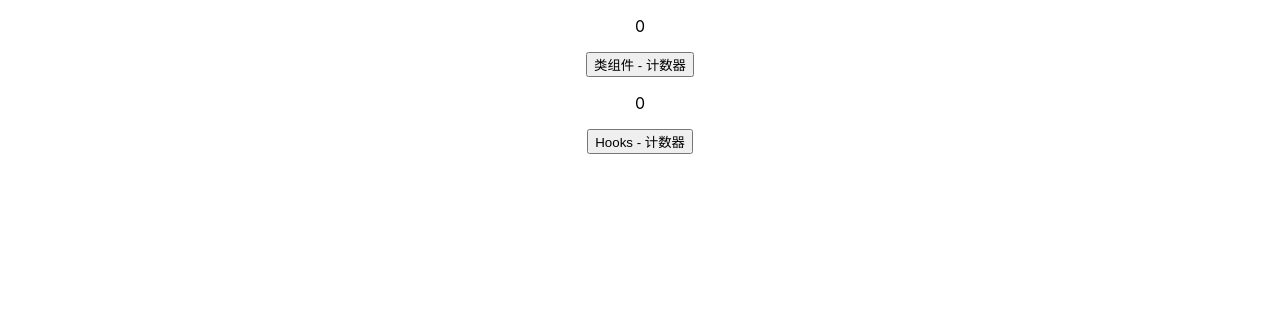
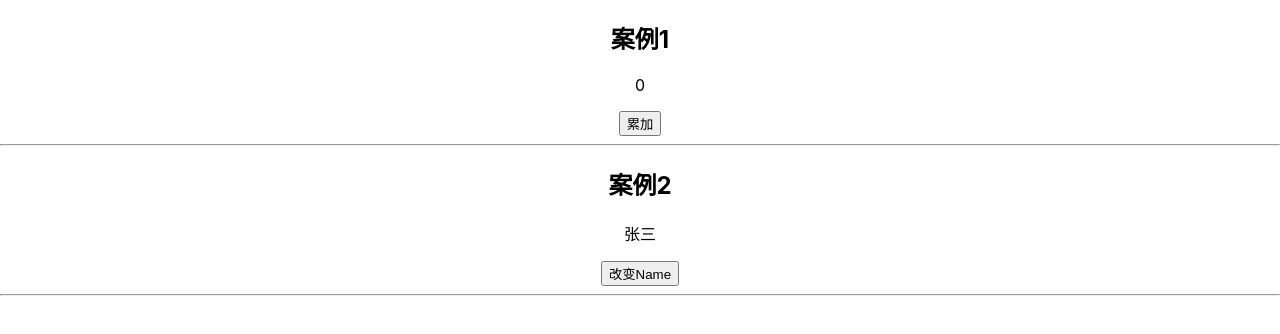
Before and after one commit to gzg1500521074/react-hooks-from-zero-to-one, a React (Create React App) app: page / in a window 1280 px wide. Shown: the top 334 px of the page. Built offline with nearby package versions, Linux system fonts and the light colour scheme.

Commit message:
增加useState案例代码

```diff
--- a/src/App.js
+++ b/src/App.js
@@ -1,23 +1,20 @@
 import './App.css'
-import React from 'react'
-import Counter1 from './components/Counter1'
-import Counter2 from './components/Counter2'
+import React, { useState } from 'react'
+import Counter from './components/Counter'
+import Son from './components/Son'
 
-class App extends React.PureComponent {
-  constructor(props) {
-    super(props)
-    this.state = {}
-  }
-
-  render() {
-    return (
-      <div className="App">
-        <Counter1 />
-        <br />
-        <Counter2 />
-      </div>
-    )
-  }
+function App() {
+  const [name, setName] = useState('张三')
+  return (
+    <div className="App">
+      <h2>案例1</h2>
+      <Counter />
+      <hr />
+      <h2>案例2</h2>
+      <Son name={name} setName={setName} />
+      <hr />
+    </div>
+  )
 }
 
 export default App
--- a/src/components/Counter2.js
+++ b/src/components/Counter.js
@@ -1,7 +1,7 @@
 import React from 'react'
 
 // 函数组件实现计数器案例
-const Counter2 = () => {
+const Counter = () => {
   const [count, setCount] = React.useState(0)
   const addcount = () => {
     setCount(count + 1)
@@ -10,8 +10,8 @@ const Counter2 = () => {
   return (
     <>
       <p>{count}</p>
-      <button onClick={addcount}>Hooks - 计数器</button>
+      <button onClick={addcount}>累加</button>
     </>
   )
 }
-export default Counter2
+export default Counter
--- a/src/components/Counter1.js
+++ /dev/null
@@ -1,28 +0,0 @@
-import React from 'react'
-
-// 类组件实现计数器案例
-class Counter1 extends React.PureComponent {
-  constructor(props) {
-    super(props)
-    this.state = {
-      count: 0,
-    }
-  }
-
-  addcount = () => {
-    let count = this.state.count
-    this.setState({
-      count: (count += 1),
-    })
-  }
-
-  render() {
-    return (
-      <>
-        <p>{this.state.count}</p>
-        <button onClick={this.addcount}>类组件 - 计数器</button>
-      </>
-    )
-  }
-}
-export default Counter1
--- /dev/null
+++ b/src/components/Son.js
@@ -0,0 +1,17 @@
+import React from 'react'
+
+// 子组件：父组件将 state, setState 通过 props 传递进子组件，然后由子组件进行调用
+const Son = (props) => {
+  const { name, setName } = props
+  const addcount = () => {
+    setName('李四')
+  }
+
+  return (
+    <>
+      <p>{name}</p>
+      <button onClick={addcount}>改变Name</button>
+    </>
+  )
+}
+export default Son
```
